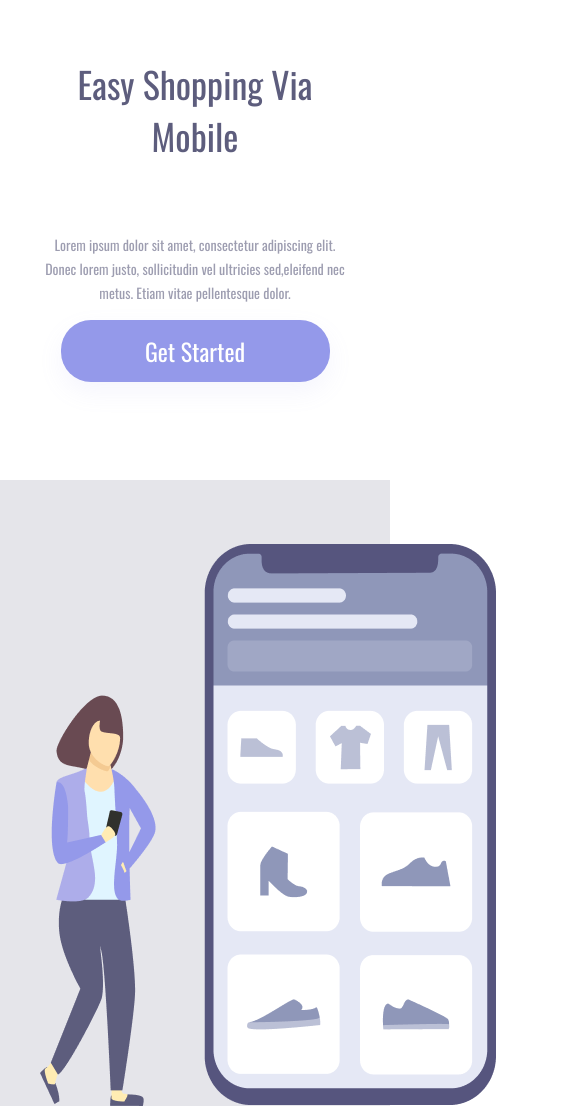
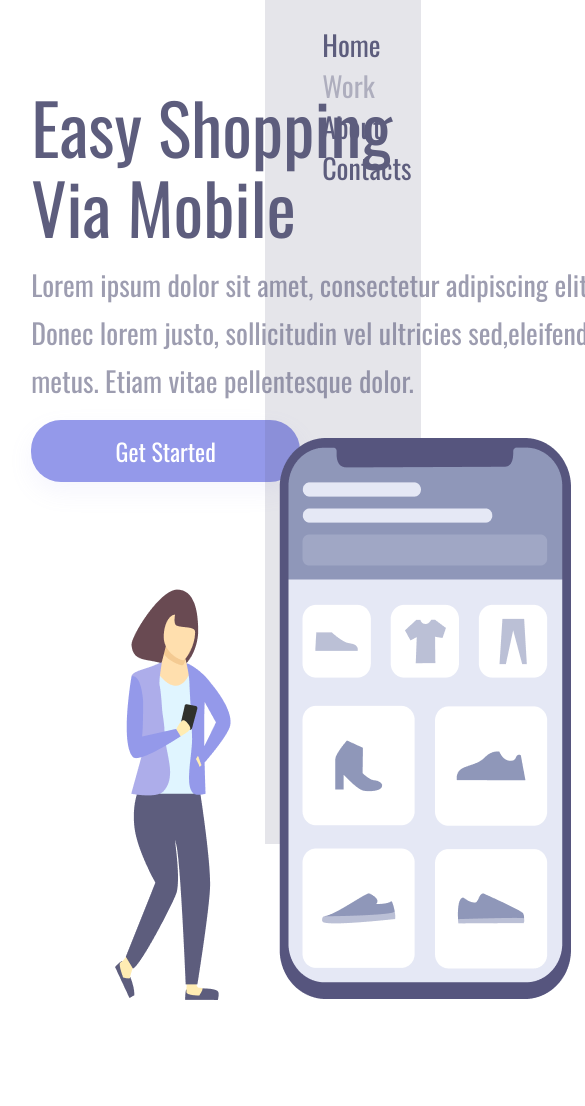
Before and after one commit to Guilherme-Rigobello/Easy-Shopping-GIT, a plain HTML site: page index.html in a window 390 px wide. Shown: the top 1106 px of the page, 585 px wide, since content can reach past the window. After the commit the page ends 1000 px from the top, so only its background shows below. Drawn offline with nearby package versions, Linux system fonts and the light colour scheme.

Commit message:
Altercao Responsividade

```diff
--- a/sytles.css
+++ b/sytles.css
@@ -100,54 +100,6 @@ header{
     margin-left: 57px;
 }
 
-@media screen and (max-width: 950px){
-
-    .container-left{
-        width: 100%;
-        height: 50vh;
-        display: block;
-        padding: 0;
-        margin: 0;
-    }
-
-    a{
-        display: none;
-    }
-
-    .container-right{
-        height: auto;
-        width: 100%;
-        position: static;
-        padding: 40px;
-    }
-
-    img{
-        position: static;
-    }
-
-    h1{
-        font-size: 36px;
-        line-height: 52px;
-        width: auto;
-        margin: 58px 50px 0 50px;
-        text-align: center;
-    }
-
-    p{
-        margin: 15px 40px;
-        font-size: 14px;
-        line-height: 24px;
-        width: auto;
-        margin-bottom: 15px;
-        text-align: center;
-    }
-
-    button{
-        margin: 0 auto;
-        display: block;
-        width: 90%;
-        width: 269px;
-    }
 
 
 
```
